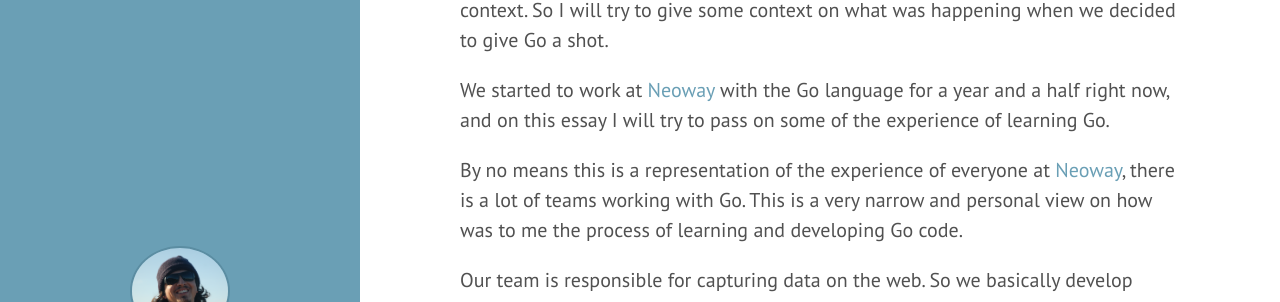
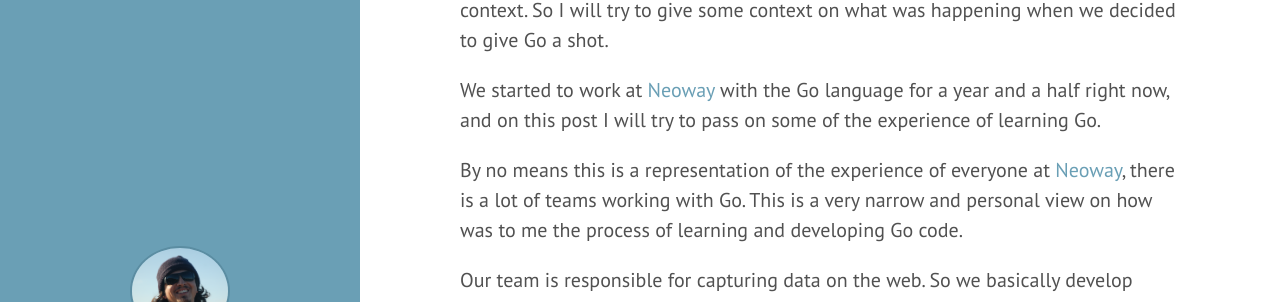
Before and after one commit to katcipis/katcipis.github.io, a Jekyll site: the page built from _posts/2016-08-27-why-go.markdown, in a window 1280 px wide and 900 px high. Shown: the part 282-584 px from the top of the window. Built offline with Jekyll 4.4.1, drawn with Linux system fonts in a browser that asks for light colours; nearby versions of some CDN libraries; some web fonts are replaced; comment, search, counter and statistics services are not loaded.

Commit message:
Fix post and add more good design stuff

```diff
--- a/_posts/2016-08-27-why-go.markdown
+++ b/_posts/2016-08-27-why-go.markdown
@@ -9,7 +9,7 @@ For me it makes no sense to talk about why a decision has been made without any
 So I will try to give some context on what was happening when we decided to give Go a shot.
 
 We started to work at [Neoway](http://neoway.com.br/) with the Go language for
-a year and a half right now, and on this essay I will try to pass on some of
+a year and a half right now, and on this post I will try to pass on some of
 the experience of learning Go.
 
 <!-- more -->
```
Also changed, not shown: _posts/good-design.markdown (+17 -2 lines).
